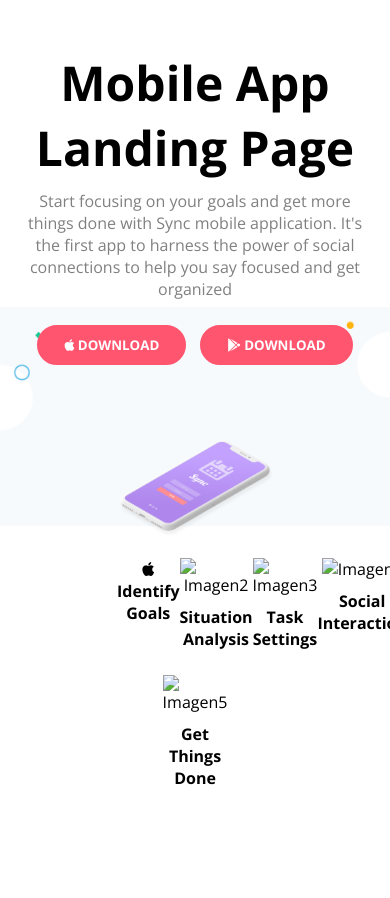
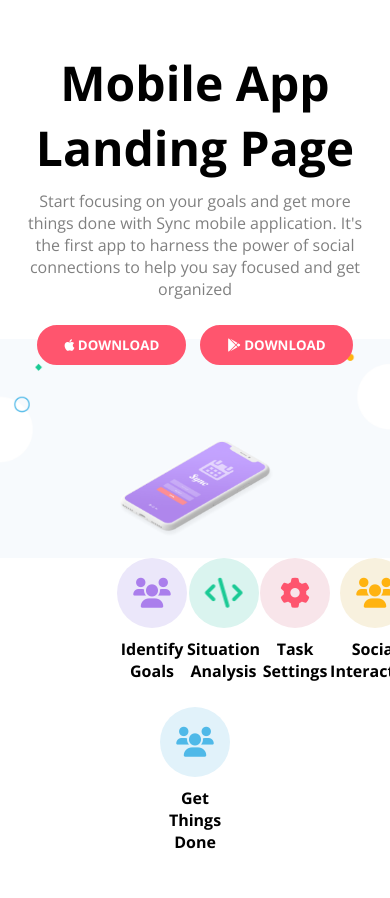
Before and after one commit to MariaGarciaJordan/proyecto-replica, a plain HTML site: page pages/mobile-app-page.html in a window 390 px wide. Shown: the top 898 px of the page. Before the commit the page ends 844 px from the top, so only its background shows below. Drawn offline with nearby package versions, Linux system fonts and the light colour scheme.

Commit message:
Add content and style CSS in mobile page and organize page

```diff
--- a/css/style-page1.css
+++ b/css/style-page1.css
@@ -96,6 +96,71 @@ body {
     margin-right: 30%;
 }
 
+.icon-identify-goals {
+    display: inline-block;
+    background-color: #ebe7fa;
+    border-radius: 50%;
+    padding: 14px;
+    height: 70px;
+    width: 70px;
+    font-size: 30px;
+    border-color: #ebe7fa;
+    color: #aa7eec;
+    margin-bottom: 10px;
+}
+
+.icon-situation-analysis {
+    display: inline-block;
+    background-color: #daf4ef;
+    border-radius: 50%;
+    padding: 14px;
+    height: 70px;
+    width: 70px;
+    font-size: 30px;
+    border-color: #daf4ef;
+    color: #1bca95;
+    margin-bottom: 10px;
+}
+
+.icon-task-settings {
+    display: inline-block;
+    background-color: #f8e5ea;
+    border-radius: 50%;
+    padding: 14px;
+    height: 70px;
+    width: 70px;
+    font-size: 30px;
+    border-color: #f8e5ea;
+    color: #fe556e;
+    margin-bottom: 10px;
+}
+
+.icon-social-interaction {
+    display: inline-block;
+    background-color: #f8f1de;
+    border-radius: 50%;
+    padding: 14px;
+    height: 70px;
+    width: 70px;
+    font-size: 30px;
+    border-color: #f8f1de;
+    color: #ffb310;
+    margin-bottom: 10px;
+}
+
+.icon-get-things {
+    display: inline-block;
+    background-color: #e1f2fa;
+    border-radius: 50%;
+    padding: 14px;
+    height: 70px;
+    width: 70px;
+    font-size: 30px;
+    border-color: #e1f2fa;
+    color: #4fb9e8;
+    margin-bottom: 10px;
+}
+
 .row {
     display: flex;
     justify-content: space-around;
--- a/pages/mobile-app-page.html
+++ b/pages/mobile-app-page.html
@@ -4,6 +4,8 @@
     <meta charset="UTF-8">
     <meta name="viewport" content="width=device-width, initial-scale=1.0">
     <link rel="stylesheet" href="../css/style-page1.css">
+    <link rel="stylesheet" href="https://cdnjs.cloudflare.com/ajax/libs/font-awesome/6.0.0/css/all.min.css">
+    <link rel="stylesheet" href="https://use.fontawesome.com/releases/v5.12.1/css/all.css" crossorigin="anonymous">
     <link rel="stylesheet" href="https://use.fontawesome.com/releases/v5.8.1/css/all.css" integrity="sha384-50oBUHEmvpQ+1lW4y57PTFmhCaXp0ML5d60M1M7uH2+nqUivzIebhndOJK28anvf" crossorigin="anonymous">
 </head>
 <body>
@@ -23,25 +25,25 @@
     <section class="section-icons">
         <div class="row">
             <div class="column">
-                <i class="fab fa-apple"></i>
+                <span class="icon-identify-goals"><i class="fa-solid fa-users"></i></span>
                 <p>identify goals</p>
             </div>
             <div class="column">
-                <img class="single-image" src="ruta-de-tu-imagen2.jpg" alt="Imagen2">
+                <span class="icon-situation-analysis"><i class="fa-solid fa-code fa-flip-horizontal"></i></span>
                 <p>situation analysis</p>
             </div>
             <div class="column">
-                <img class="single-image" src="ruta-de-tu-imagen3.jpg" alt="Imagen3">
+                <span class="icon-task-settings"><i class="fa-solid fa-gear"></i></span>
                 <p>task settings</p>
             </div>
             <div class="column">
-                <img class="single-image" src="ruta-de-tu-imagen4.jpg" alt="Imagen4">
+                <span class="icon-social-interaction"><i class="fa-solid fa-users"></i></span>
                 <p>social interaction</p>
             </div>
         </div>
         <div class="row">
             <div class="column">
-                <img class="single-image" src="ruta-de-tu-imagen5.jpg" alt="Imagen5">
+                <span class="icon-get-things"><i class="fa-solid fa-users"></i></span>
                 <p>Get Things Done</p>
             </div>
         </div>
```
Also changed, not shown: css/style-page2.css (+24 -2 lines), pages/organize-your-time-page.html (+1 -0 lines).
